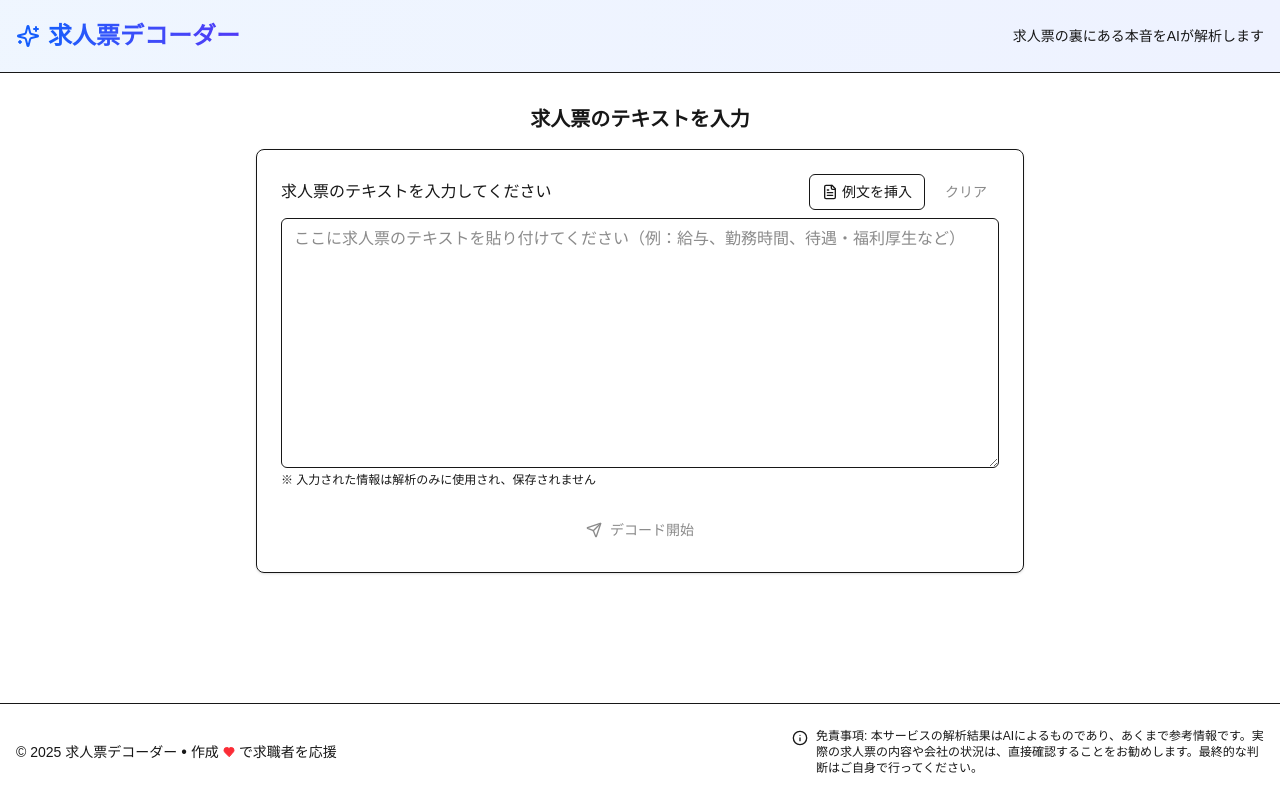
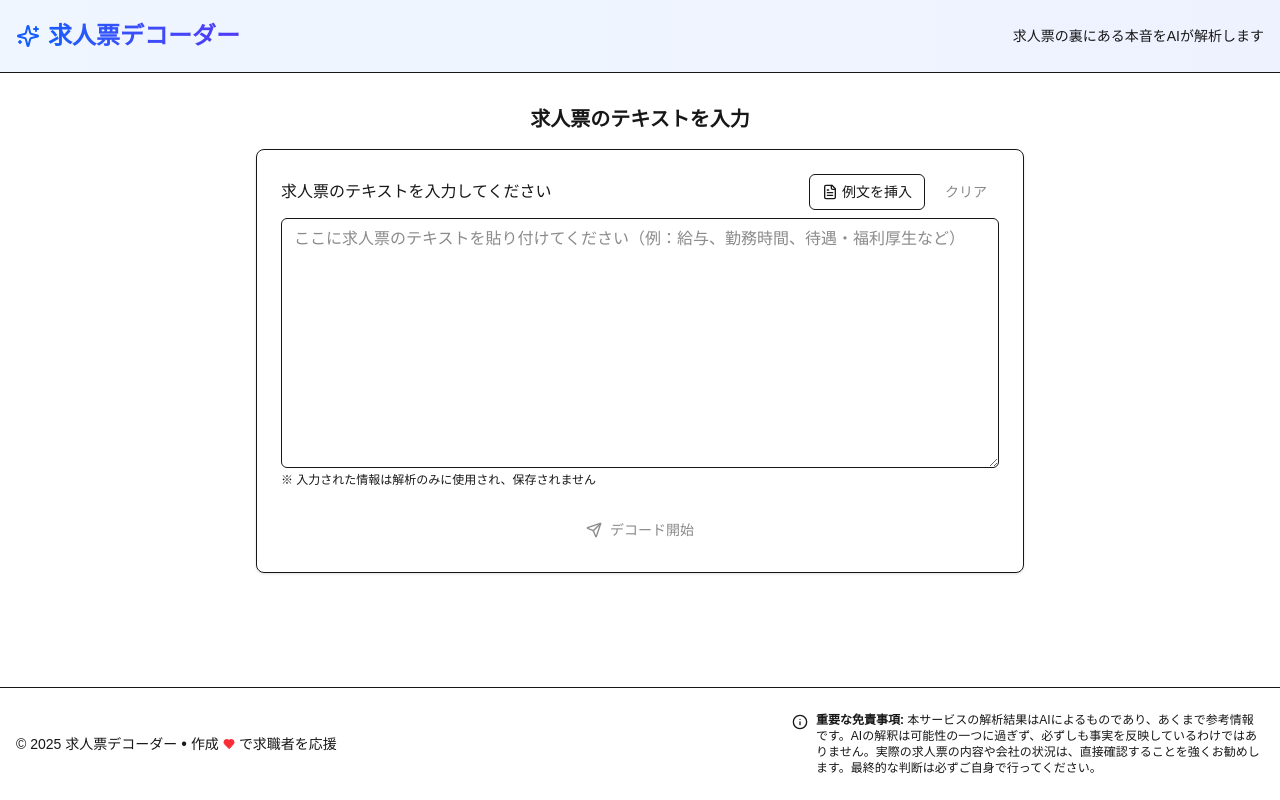
Before and after one commit to rytkhs/job-post-decoder, a Next.js app: page / in a window 1280 px wide. Built offline with nearby package versions, Linux system fonts and the light colour scheme.

Commit message:
refactor

```diff
--- a/src/app/components/DecodingResult.tsx
+++ b/src/app/components/DecodingResult.tsx
@@ -47,8 +47,7 @@ import {
   Card,
   CardHeader,
   CardTitle,
-  CardContent,
-  CardFooter
+  CardContent
 } from './ui/card';
 
 /**
--- a/src/app/components/Footer.tsx
+++ b/src/app/components/Footer.tsx
@@ -41,8 +41,8 @@ export function Footer() {
             {/* 情報アイコン */}
             <Info className="h-4 w-4 text-muted-foreground mt-0.5 flex-shrink-0" />
             {/* 免責事項テキスト */}
-            <p className="text-xs text-muted-foreground text-left max-w-md">
-              免責事項: 本サービスの解析結果はAIによるものであり、あくまで参考情報です。実際の求人票の内容や会社の状況は、直接確認することをお勧めします。最終的な判断はご自身で行ってください。
+            <p className="text-xs text-muted-foreground text-left max-w-md font-medium">
+              <span className="font-bold">重要な免責事項:</span> 本サービスの解析結果はAIによるものであり、あくまで参考情報です。AIの解釈は可能性の一つに過ぎず、必ずしも事実を反映しているわけではありません。実際の求人票の内容や会社の状況は、直接確認することを強くお勧めします。最終的な判断は必ずご自身で行ってください。
             </p>
           </div>
         </div>
--- a/src/app/components/ui/button.tsx
+++ b/src/app/components/ui/button.tsx
@@ -35,7 +35,7 @@ export interface ButtonProps
 }
 
 const Button = React.forwardRef<HTMLButtonElement, ButtonProps>(
-  ({ className, variant, size, asChild = false, ...props }, ref) => {
+  ({ className, variant, size, ...props }, ref) => {
     return (
       <button
         className={cn(buttonVariants({ variant, size, className }))}
--- a/src/app/components/ui/textarea.tsx
+++ b/src/app/components/ui/textarea.tsx
@@ -1,8 +1,8 @@
 import * as React from "react"
 import { cn } from "../../lib/utils"
 
-export interface TextareaProps
-  extends React.TextareaHTMLAttributes<HTMLTextAreaElement> {}
+// TextareaPropsはHTMLTextareaElementの属性を継承
+export type TextareaProps = React.TextareaHTMLAttributes<HTMLTextAreaElement>
 
 const Textarea = React.forwardRef<HTMLTextAreaElement, TextareaProps>(
   ({ className, ...props }, ref) => {
--- a/src/app/page.tsx
+++ b/src/app/page.tsx
@@ -39,10 +39,8 @@ interface LLMResponse {
 export default function Home() {
   /**
    * アプリケーションの状態管理
-   * 入力された求人票テキスト、ローディング状態、エラー、解析結果を管理する
+   * ローディング状態、エラー、解析結果を管理する
    */
-  // 入力された求人票テキストを保持
-  const [jobPostingText, setJobPostingText] = useState('');
   // APIリクエスト中のローディング状態を管理
   const [isLoading, setIsLoading] = useState(false);
   // エラーメッセージを管理
@@ -57,7 +55,6 @@ export default function Home() {
    */
   const handleSubmit = async (text: string) => {
     // 状態を初期化
-    setJobPostingText(text);
     setIsLoading(true); // ローディング状態を開始
     setError(null); // 前回のエラーをクリア
     setDecodingResult(null); // 前回の結果をクリア
```
